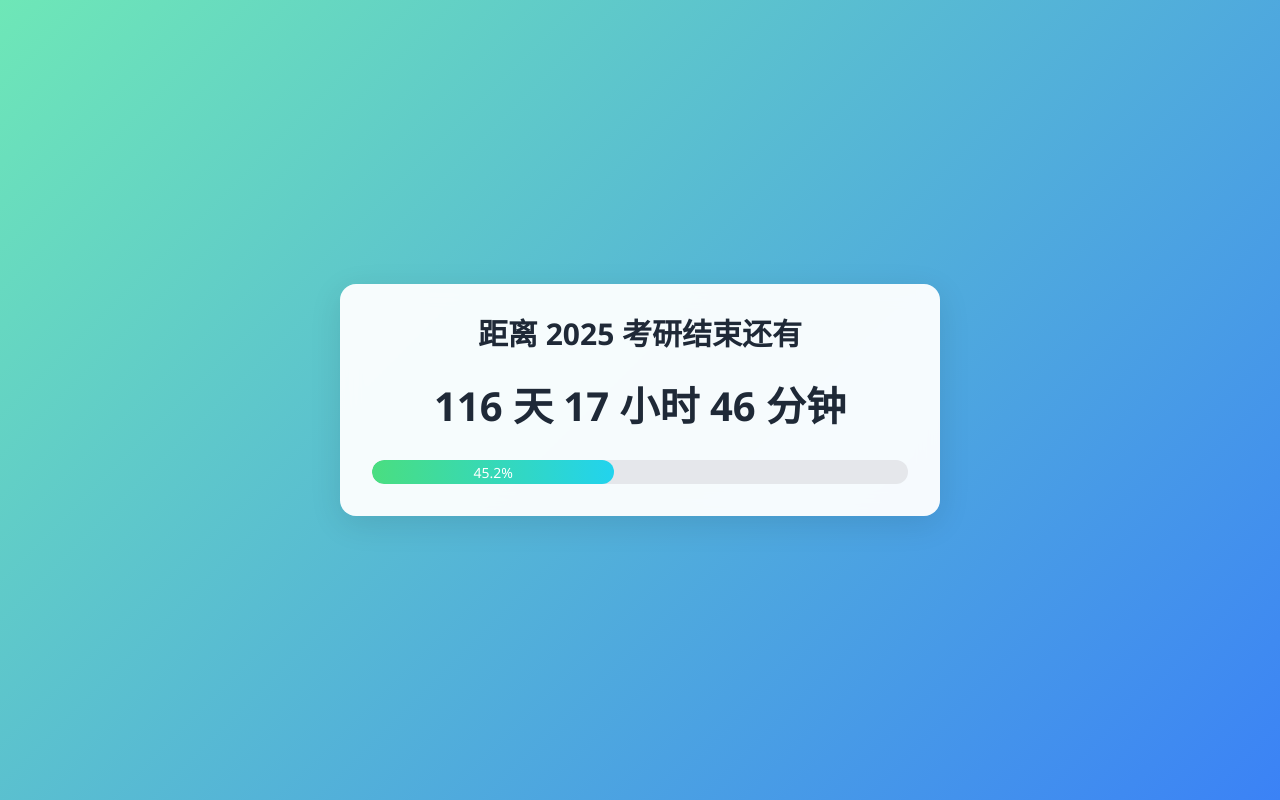
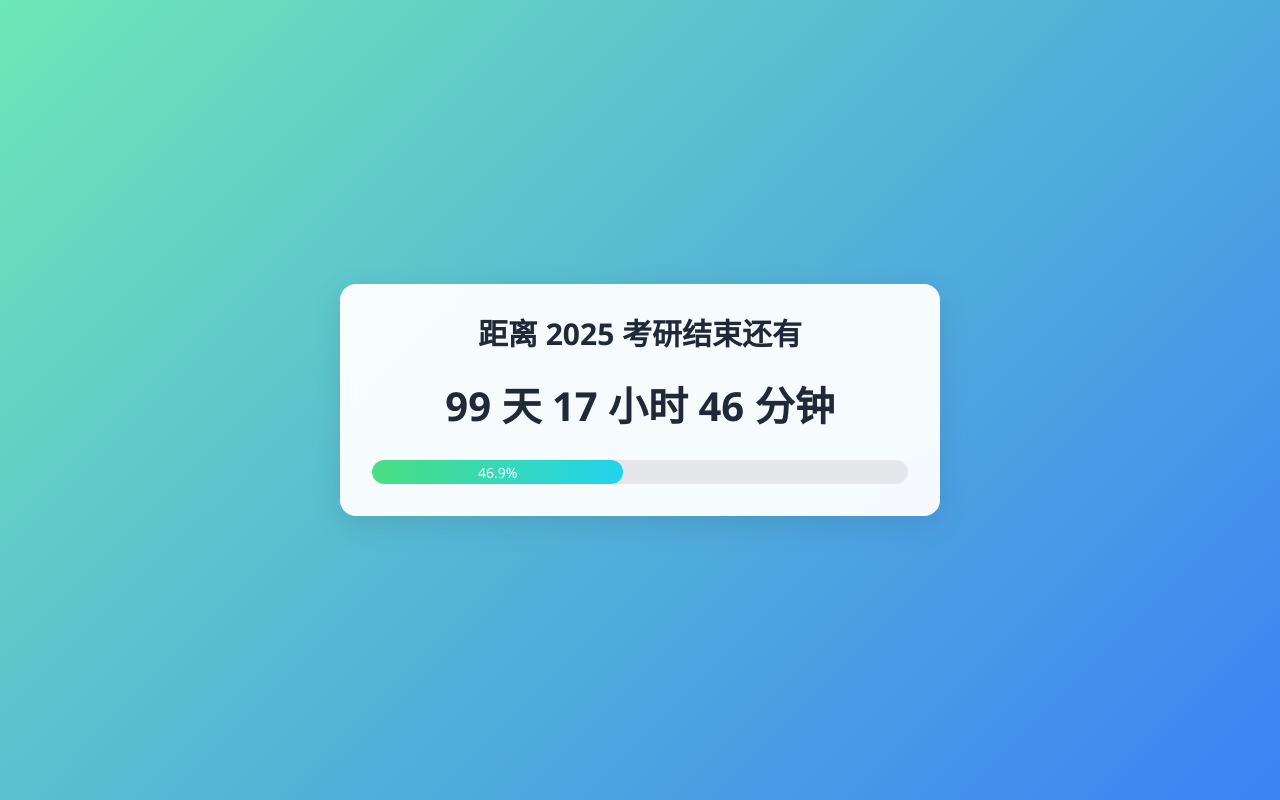
Before and after one commit to CCsong-milk/notion, a plain HTML site: page index.html in a window 1280 px wide. Drawn offline with nearby package versions, Linux system fonts and the light colour scheme.

Commit message:
Update index.html

```diff
--- a/index.html
+++ b/index.html
@@ -3,7 +3,7 @@
 <head>
   <meta charset="UTF-8" />
   <meta name="viewport" content="width=device-width, initial-scale=1.0" />
-  <title>考研倒计时</title>
+  <title>关关难过关关过</title>
   <script src="https://cdn.tailwindcss.com"></script>
   <style>
     body {
@@ -73,8 +73,8 @@
   </div>
 
   <script>
-    const startTime = new Date("2025-05-21T00:00:00");
-    const endTime = new Date("2025-12-20T00:00:00");
+    const startTime = new Date("2025-05-29T00:00:00");
+    const endTime = new Date("2025-12-03T00:00:00");
 
     function updateCountdown() {
       const now = new Date();
@@ -83,7 +83,7 @@
       const timePassed = now - startTime;
 
       if (timeLeft < 0) {
-        document.getElementById("countdown").innerText = "🎉 考研结束啦！";
+        document.getElementById("countdown").innerText = "🎉 哈哈，yeah~打怪升级！漱芳斋上工日子结束啦！";
         document.getElementById("progress-bar").style.width = "100%";
         document.getElementById("progress-bar").innerText = "100%";
         return;
```
